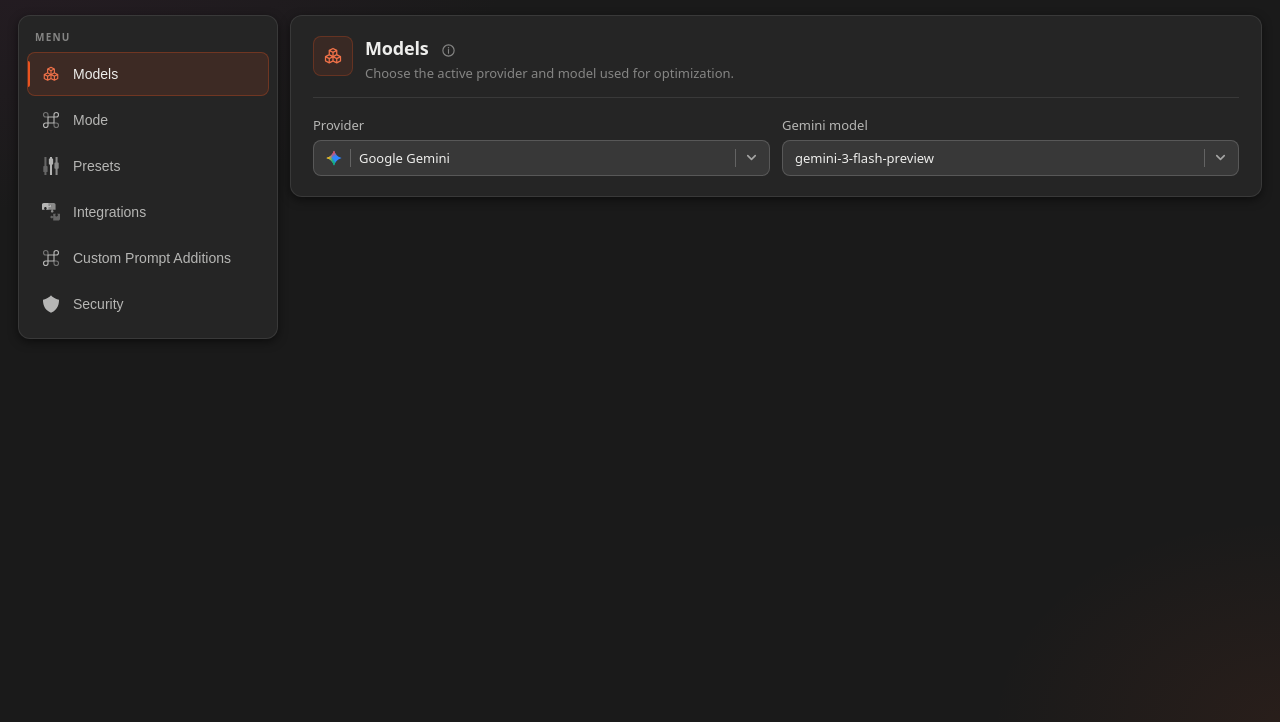
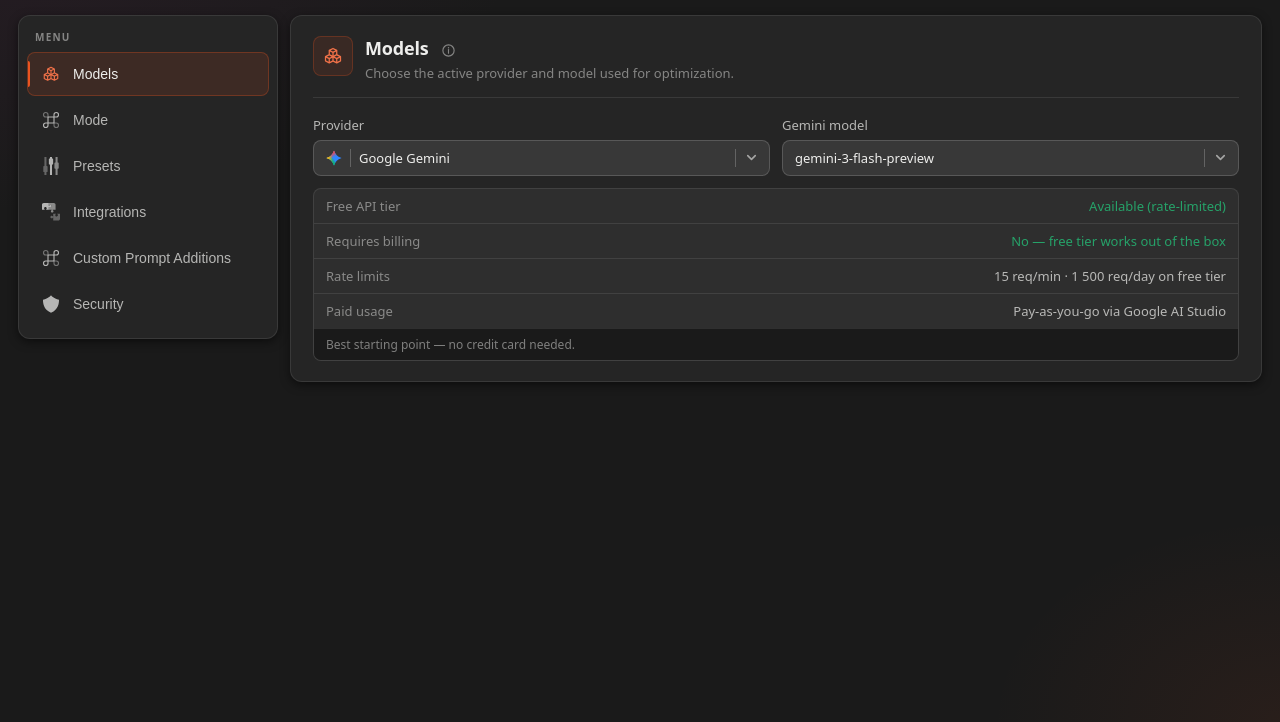
Before and after one commit to piyushdoorwar/ask-better, a browser extension: page ui/options.html in a window 1280 px wide. Shown: the part 78-800 px from the top of the page. Drawn offline with Linux system fonts and the light colour scheme.

Commit message:
add infor about model provider

```diff
--- a/ui/options.css
+++ b/ui/options.css
@@ -364,6 +364,59 @@
         display: grid;
         grid-template-columns: 1fr 1fr;
         gap: 12px;
+      }
+
+      .provider-info {
+        margin-top: 12px;
+        border: 1px solid var(--border);
+        border-radius: var(--radius);
+        background: var(--bg-elevated);
+        overflow: hidden;
+      }
+
+      .provider-info:empty {
+        display: none;
+      }
+
+      .pi-rows {
+        display: flex;
+        flex-direction: column;
+      }
+
+      .pi-row {
+        display: flex;
+        align-items: baseline;
+        justify-content: space-between;
+        gap: 16px;
+        padding: 8px 12px;
+        border-bottom: 1px solid var(--border);
+        font-size: 13px;
+      }
+
+      .pi-row:last-child {
+        border-bottom: none;
+      }
+
+      .pi-label {
+        color: var(--text-muted);
+        flex-shrink: 0;
+      }
+
+      .pi-val {
+        color: var(--text-secondary);
+        text-align: right;
+      }
+
+      .pi-val.pi-ok  { color: var(--green); }
+      .pi-val.pi-warn { color: var(--amber); }
+
+      .pi-note {
+        margin: 0;
+        padding: 7px 12px;
+        font-size: 12px;
+        color: var(--text-muted);
+        border-top: 1px solid var(--border);
+        background: var(--bg);
       }
 
       .full {
--- a/ui/options.html
+++ b/ui/options.html
@@ -128,6 +128,7 @@
                 </div>
               </div>
             </div>
+            <div id="providerInfo" class="provider-info" aria-live="polite"></div>
           </section>
 
           <section id="section-mode" class="settings-section">
--- a/ui/options.js
+++ b/ui/options.js
@@ -134,6 +134,40 @@
 const privacyInfoBtnEl = document.getElementById("privacyInfoBtn");
 const privacyInfoModalEl = document.getElementById("privacyInfoModal");
 const privacyInfoCloseEl = document.getElementById("privacyInfoClose");
+const providerInfoEl = document.getElementById("providerInfo");
+
+const PROVIDER_INFO = {
+  gemini: {
+    free: true,
+    rows: [
+      { label: "Free API tier", value: "Available (rate-limited)", ok: true },
+      { label: "Requires billing", value: "No — free tier works out of the box", ok: true },
+      { label: "Rate limits", value: "15 req/min · 1 500 req/day on free tier" },
+      { label: "Paid usage", value: "Pay-as-you-go via Google AI Studio" },
+    ],
+    note: "Best starting point — no credit card needed.",
+  },
+  openai: {
+    free: false,
+    rows: [
+      { label: "Free API tier", value: "Not available", warn: true },
+      { label: "Requires billing", value: "Yes — prepaid credits required", warn: true },
+      { label: "Rate limits", value: "Tier-based; increases with usage history" },
+      { label: "Paid usage", value: "Credits purchased via platform.openai.com" },
+    ],
+    note: "Add credits at platform.openai.com before use.",
+  },
+  anthropic: {
+    free: false,
+    rows: [
+      { label: "Free API tier", value: "Not available", warn: true },
+      { label: "Requires billing", value: "Yes — prepaid credits required", warn: true },
+      { label: "Rate limits", value: "Tier-based; increases with usage history" },
+      { label: "Paid usage", value: "Credits purchased via console.anthropic.com" },
+    ],
+    note: "Add credits at console.anthropic.com before use.",
+  },
+};
 
 let currentSettings = null;
 let keyLocked = false;
@@ -627,6 +661,22 @@
   generateKeyLinkEl.href = meta.keyUrl;
   applyKeyLockState();
   updateMissingKeyLinkVisibility();
+  renderProviderInfo(provider);
+}
+
+function renderProviderInfo(provider) {
+  if (!providerInfoEl) return;
+  const info = PROVIDER_INFO[provider];
+  if (!info) { providerInfoEl.innerHTML = ""; return; }
+  const rows = info.rows.map(r =>
+    `<div class="pi-row">` +
+    `<span class="pi-label">${r.label}</span>` +
+    `<span class="pi-val${r.ok ? " pi-ok" : r.warn ? " pi-warn" : ""}">${r.value}</span>` +
+    `</div>`
+  ).join("");
+  providerInfoEl.innerHTML =
+    `<div class="pi-rows">${rows}</div>` +
+    `<p class="pi-note">${info.note}</p>`;
 }
 
 function applyKeyLockState() {
```
